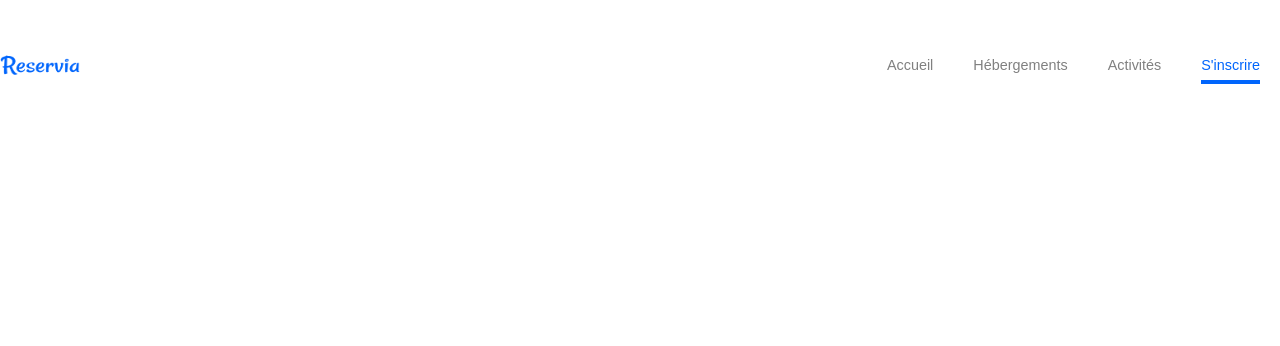
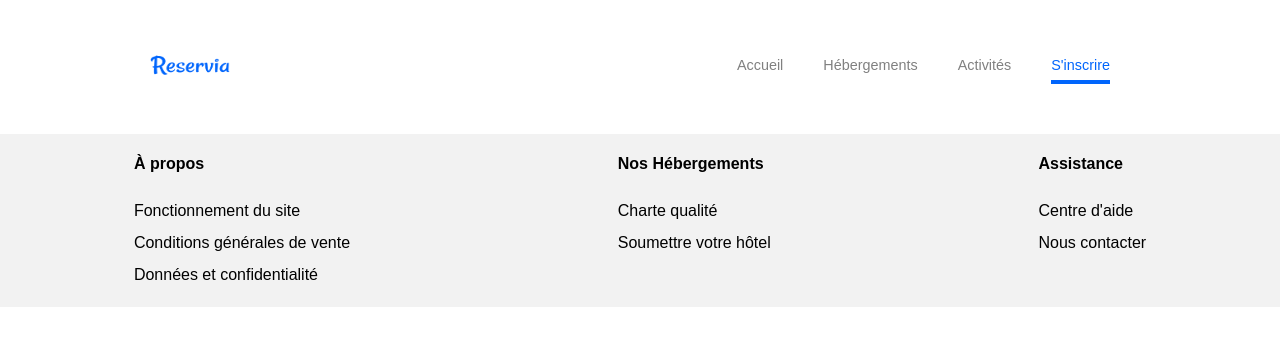
Before and after one commit to Marvinrn/reservia-react, a React (Create React App) app: page /inscription in a window 1280 px wide. Shown: the top 346 px of the page. Built offline with nearby package versions, Linux system fonts and the light colour scheme.

Commit message:
ajout de commentaire sur les différentes pages
Commentaires qui expliquent mes objectifs pour les pages "Hébergement, Activités et inscription"

```diff
--- a/src/components/Navigation.js
+++ b/src/components/Navigation.js
@@ -1,6 +1,8 @@
 import React from 'react';
 import { NavLink } from 'react-router-dom';
 import "../styles/Navigation.css"
+
+//Menu de Navigation entre les differentes pages du site
 
 const Navigation = () => {
     return (
--- a/src/pages/Inscription.js
+++ b/src/pages/Inscription.js
@@ -1,13 +1,29 @@
 import React from 'react';
 import Navigation from '../components/Navigation';
 import Logo from '../components/Logo';
+import Footer from '../components/Footer'
+import '../styles/Inscription.css'
 
 
+/* OBJECTIF POUR LA PAGE INSCRIPTION
+
+    - Faire un formulaire d'inscription qui se valide uniquement lorsque les bonnes données sont renseignées
+
+    - Faire un formulaire de connexion à coté qui se valide lorsque les bonnes données sont renseignées, et faire en sorte d'avoir quelque chose qui montre que l'on est bien connecté lorsque c'est fait (si cela est faisable)
+
+*/
+
 const Inscription = () => {
+
     return (
         <div>
-            <Logo />
-            <Navigation />
+            <div className="inscriptionBlocPage">
+                <Logo />
+                <Navigation />
+                <div>
+                </div>
+            </div>
+            <Footer />
         </div>
     );
 };
--- a/src/styles/App.css
+++ b/src/styles/App.css
@@ -11,11 +11,6 @@ body
 	max-width: 1600px;
 }
 
-.blocPage
-{
-	width: calc(100% - 50px);
-	margin: auto;
-}
 
 h1{
 	font-size: 1em;
--- /dev/null
+++ b/src/styles/Inscription.css
@@ -0,0 +1,5 @@
+.inscriptionBlocPage
+{
+	width: calc(100% - 300px);
+	margin: auto;
+}
```
Also changed, not shown: src/pages/Activites.js (+9 -0 lines), src/pages/Hebergement.js (+10 -0 lines).
